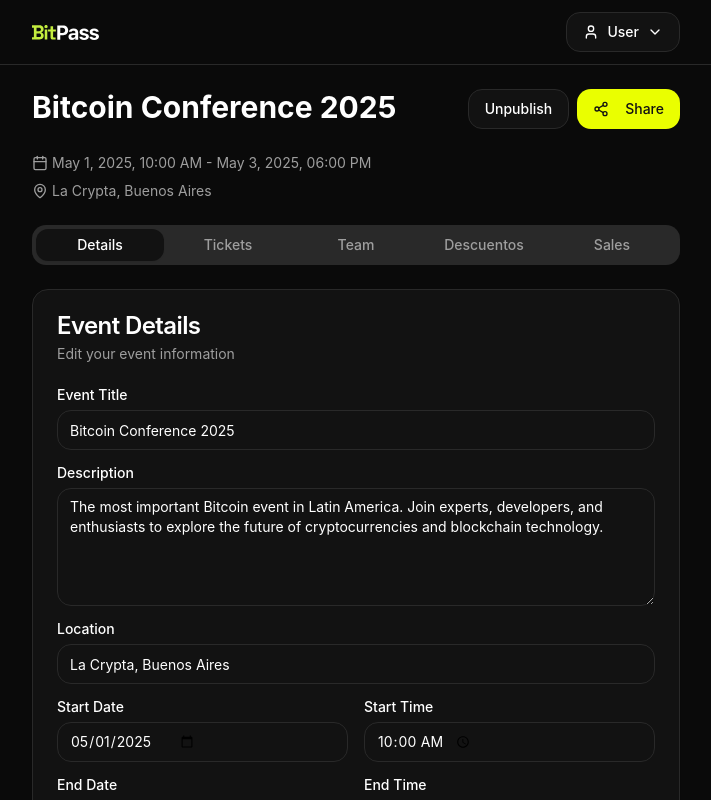
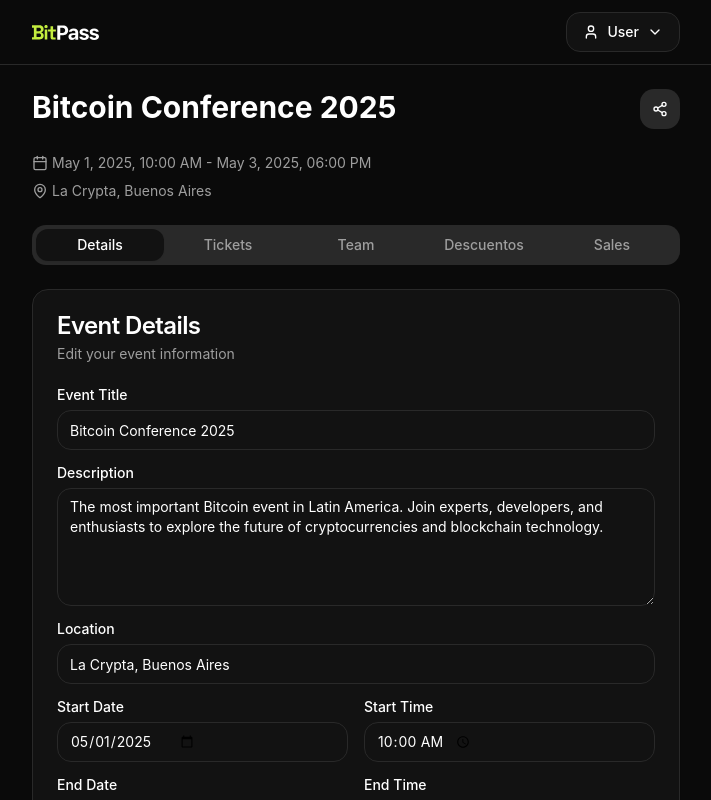
Before and after one commit to bitpass-live/bitpass-app, a Next.js app: page /event/event123/manage in a window 1280 px wide. Shown: the top 800 px of the page, without its empty margins (284-995 px from the left). Built offline with nearby package versions, Linux system fonts and the light colour scheme.

Commit message:
remove publish button on event management

```diff
--- a/components/manage/event-management.tsx
+++ b/components/manage/event-management.tsx
@@ -131,14 +131,12 @@ export function EventManagement({ eventId }: { eventId: string }) {
   return (
     <div className='space-y-6'>
       <div className='flex flex-col md:flex-row justify-between gap-4'>
-        <h1 className='text-3xl font-bold'>{event.title}</h1>
+        <div className='w-full'>
+          <h1 className='text-3xl font-bold'>{event.title}</h1>
+        </div>
         <div className='flex gap-2'>
-          <Button className='w-full' variant={event.published ? 'outline' : 'default'} onClick={handlePublishToggle}>
-            {event.published ? 'Unpublish' : 'Publish'}
-          </Button>
-          <Button className='w-full' onClick={handleShareEvent}>
-            <Share2Icon className='mr-2 h-4 w-4' />
-            Share
+          <Button variant='secondary' size='icon' onClick={handleShareEvent}>
+            <Share2Icon className='h-4 w-4' />
           </Button>
         </div>
       </div>
```
